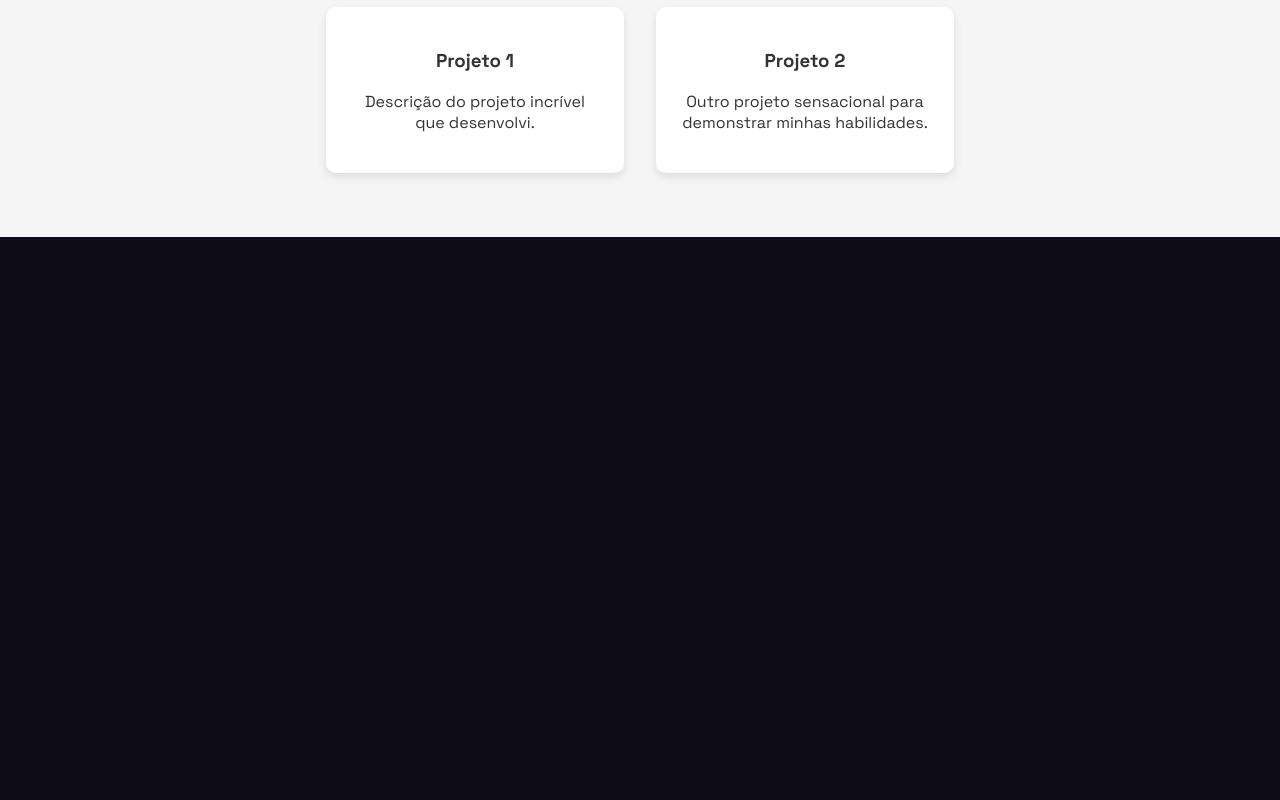
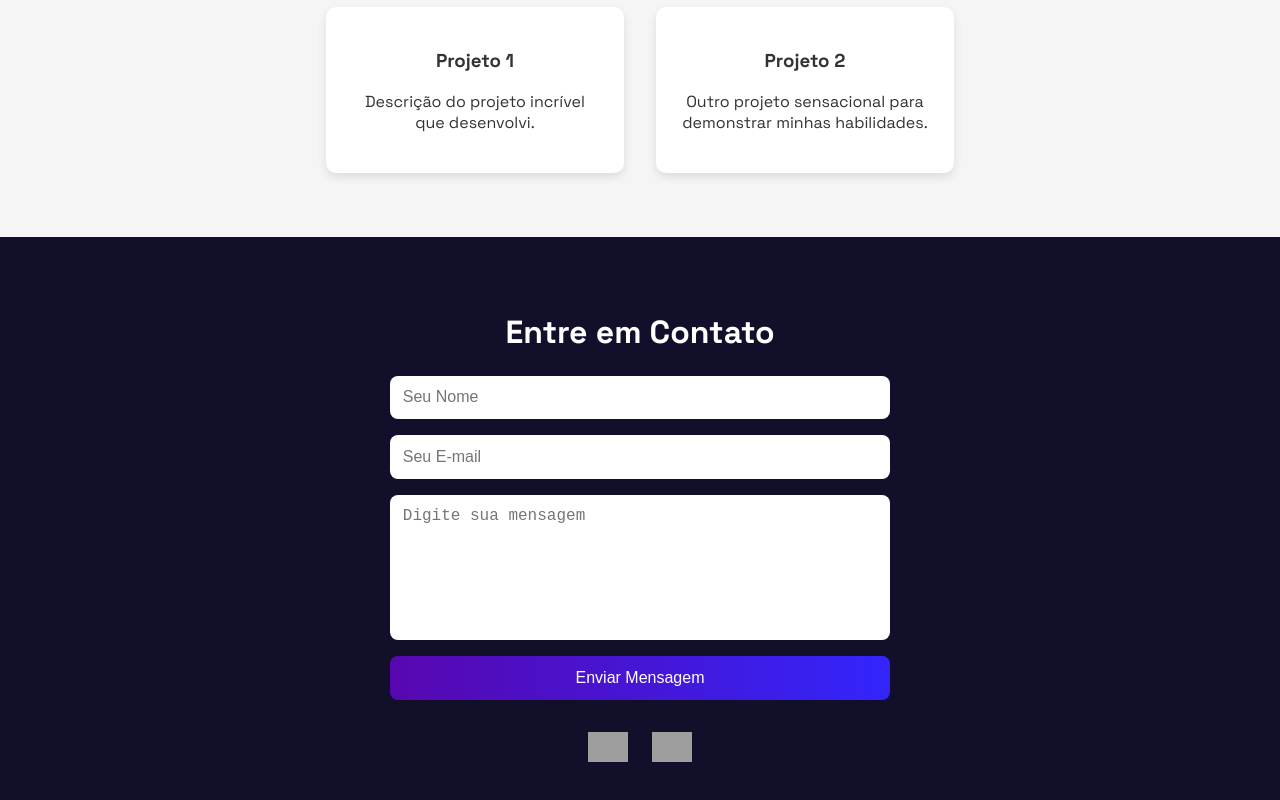
Before and after one commit to cauarb/portifolio-dev, an Angular app: page / in a window 1280 px wide. Shown: the part 656-1456 px from the top of the page. Before the commit the page ends 893 px from the top, so only its background shows below. Built offline with nearby package versions, Linux system fonts and the light colour scheme; grey boxes are pictures that could not be loaded.

Commit message:
add contact-component

```diff
--- a/package.json
+++ b/package.json
@@ -26,6 +26,7 @@
     "@angular/forms": "^20.0.0",
     "@angular/platform-browser": "^20.0.0",
     "@angular/router": "^20.0.0",
+    "emailjs-com": "^3.2.0",
     "rxjs": "~7.8.0",
     "tslib": "^2.3.0",
     "zone.js": "~0.15.0"
--- a/src/app/app.html
+++ b/src/app/app.html
@@ -1,3 +1,4 @@
 <app-navbar-component></app-navbar-component>
 <app-home-component></app-home-component>
 <app-featuredproject-component></app-featuredproject-component>
+<app-contact-component></app-contact-component>
--- a/src/app/app.ts
+++ b/src/app/app.ts
@@ -3,10 +3,11 @@ import { NavbarComponent } from './components/navbar-component/navbar-component'
 import { CommonModule } from '@angular/common';
 import { HomeComponent } from "./components/home-component/home-component";
 import { FeaturedprojectComponent } from "./components/featuredproject-component/featuredproject-component";
+import { ContactComponent } from "./components/contact-component/contact-component";
 
 @Component({
   selector: 'app-root',
-  imports: [CommonModule, NavbarComponent, HomeComponent, FeaturedprojectComponent],
+  imports: [CommonModule, NavbarComponent, HomeComponent, FeaturedprojectComponent, ContactComponent],
   templateUrl: './app.html',
   styleUrl: './app.scss'
 })
--- /dev/null
+++ b/src/app/components/contact-component/contact-component.html
@@ -0,0 +1,19 @@
+<section class="contact-section" id="contato">
+  <h2>Entre em Contato</h2>
+
+  <form class="contact-form" (ngSubmit)="enviarFormulario()" #form="ngForm">
+    <input type="text" placeholder="Seu Nome" [(ngModel)]="nome" name="nome" required />
+    <input type="email" placeholder="Seu E-mail" [(ngModel)]="email" name="email" required />
+    <textarea placeholder="Digite sua mensagem" [(ngModel)]="mensagem" name="mensagem" required></textarea>
+    <button type="submit">Enviar Mensagem</button>
+  </form>
+
+  <div class="social-icons">
+    <a href="https://github.com/SEU_USUARIO" target="_blank">
+      <img src="assets/icons/github.svg" alt="GitHub" />
+    </a>
+    <a href="https://linkedin.com/in/SEU_USUARIO" target="_blank">
+      <img src="assets/icons/linkedin.svg" alt="LinkedIn" />
+    </a>
+  </div>
+</section>
--- /dev/null
+++ b/src/app/components/contact-component/contact-component.scss
@@ -0,0 +1,70 @@
+.contact-section {
+  text-align: center;
+  padding: 3rem 2rem;
+  background-color: #120f2a;
+  color: white;
+
+  h2 {
+    font-size: 2rem;
+    margin-bottom: 1.5rem;
+  }
+
+  .contact-form {
+    display: flex;
+    flex-direction: column;
+    max-width: 500px;
+    margin: auto;
+    gap: 1rem;
+
+    input, textarea {
+      padding: 0.8rem;
+      border: none;
+      border-radius: 8px;
+      outline: none;
+      font-size: 1rem;
+    }
+
+    textarea {
+      resize: none;
+      min-height: 120px;
+    }
+
+    button {
+      background: linear-gradient(90deg, #5807af, #3325fc);
+      color: white;
+      padding: 0.8rem;
+      font-size: 1rem;
+      border: none;
+      border-radius: 8px;
+      cursor: pointer;
+      transition: 0.3s;
+
+      &:hover {
+        background: linear-gradient(90deg, #6f22d3, #5145ff);
+      }
+    }
+  }
+
+  .social-icons {
+    margin-top: 2rem;
+    display: flex;
+    justify-content: center;
+    gap: 1.5rem;
+
+    img {
+      width: 40px;
+      transition: transform 0.3s;
+      cursor: pointer;
+
+      &:hover {
+        transform: scale(1.1);
+      }
+    }
+  }
+}
+
+@media (max-width: 768px) {
+  .contact-form {
+    width: 100%;
+  }
+}
--- /dev/null
+++ b/src/app/components/contact-component/contact-component.ts
@@ -0,0 +1,45 @@
+import { Component } from '@angular/core';
+import { FormsModule } from '@angular/forms';
+import { CommonModule } from '@angular/common';
+import emailjs, { EmailJSResponseStatus } from 'emailjs-com';
+
+@Component({
+  selector: 'app-contact-component',
+  imports: [CommonModule, FormsModule],
+  templateUrl: './contact-component.html',
+  styleUrl: './contact-component.scss'
+})
+export class ContactComponent {
+nome = '';
+  email = '';
+  mensagem = '';
+
+  enviarFormulario() {
+    if (!this.nome || !this.email || !this.mensagem) {
+      alert('Por favor, preencha todos os campos!');
+      return;
+    }
+
+    const templateParams = {
+      from_name: this.nome,
+      from_email: this.email,
+      message: this.mensagem
+    };
+
+    emailjs.send(
+      'service_c6zzpfc',
+      'template_11g7jpf',
+      templateParams,
+      '_id8Q8_pmp_bLD62O'
+    )
+    .then((result: EmailJSResponseStatus) => {
+      alert('Mensagem enviada com sucesso!');
+      this.nome = '';
+      this.email = '';
+      this.mensagem = '';
+    }, (error) => {
+      console.error(error.text);
+      alert('Ocorreu um erro ao enviar a mensagem.');
+    });
+  }
+}
--- a/src/app/components/home-component/home-component.scss
+++ b/src/app/components/home-component/home-component.scss
@@ -3,7 +3,7 @@
   justify-content: space-between;
   align-items: center;
   padding: 4rem 3rem;
-  background: linear-gradient(135deg, #6a11cb, #2608d4);
+  background: linear-gradient(135deg, #310066, #130274);
   color: white;
 
   .text-content {
--- a/src/app/components/navbar-component/navbar-component.scss
+++ b/src/app/components/navbar-component/navbar-component.scss
@@ -3,14 +3,14 @@
   justify-content: space-between;
   align-items: center;
   padding: 1.2rem 3rem;
-  background: linear-gradient(90deg, #5807af, #3325fc);
+  background: linear-gradient(90deg, #2b0158, #160ca1);
   color: white;
   font-weight: 500;
 
   .logo {
     display: flex;
     align-items: center;
-    gap: 10px; /* espaço entre imagem e texto */
+    gap: 10px;
     font-size: 1.5rem;
     font-weight: bold;
 
```
Also changed, not shown: 2 other files (tests, documents, lock files or other folders).
